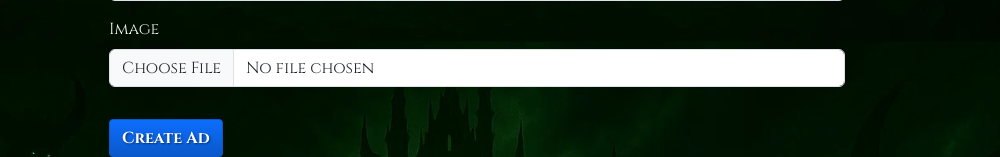
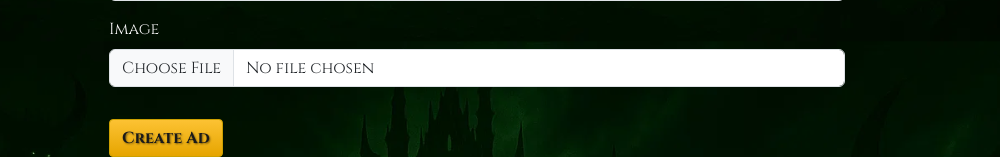
Before and after one commit to mathiase4/wow-guild-recruitment, a Django app: page /create/ in a window 1280 px wide. Shown: the part 812-969 px from the top of the page, without its empty margins (163-1163 px from the left). Run offline with Django 4.2, Linux system fonts and the light colour scheme; the visitor is signed in with stand-in values (Sample User, id 1); some libraries are stand-ins or nearby versions.

Commit message:
unify form submit button style and update text contextually

```diff
--- a/templates/guilds/guild_form.html
+++ b/templates/guilds/guild_form.html
@@ -12,8 +12,12 @@
 
             {{ form|crispy }}
 
-            <button type="submit" class="btn btn-primary mt-3">
+            <button type="submit" class="btn btn-warning mt-3">
+                {% if guild %}
+                Save Changes
+                {% else %}
                 Create Ad
+                {% endif %}
             </button>
         </form>
 
```
